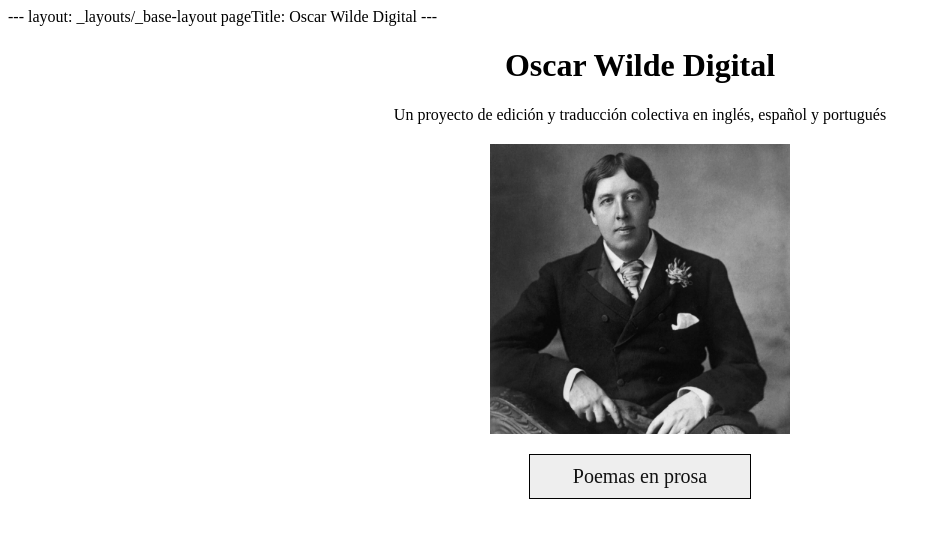
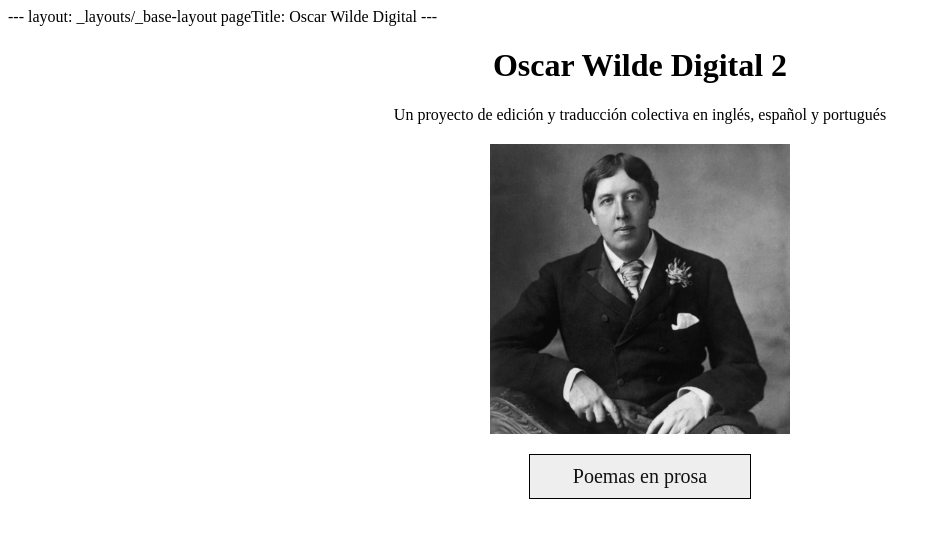
Before and after one commit to cristiansuarez-giraldo/Oscar-Wilde-Digital, an Eleventy site: page src/index.njk in a window 1280 px wide. Shown: the whole page, without its empty margins (0-941 px from the left). Built offline with nearby package versions, Linux system fonts and the light colour scheme; Eleventy itself is replaced by a stand-in of ours; files that its build step writes are made by us from their sources.

Commit message:
Changes in index page title

```diff
--- a/src/index.njk
+++ b/src/index.njk
@@ -47,7 +47,7 @@
 }
 </style>
 
-<h1 class="title">Oscar Wilde Digital</h1>
+<h1 class="title">Oscar Wilde Digital 2</h1>
 <p class="description">Un proyecto de edición y traducción colectiva en inglés, español y portugués</p>
 <div class="project-img-container">
     <img width="300" src="/assets/img/wilde-portada.jpg" alt="Wilde Portada" />
```
